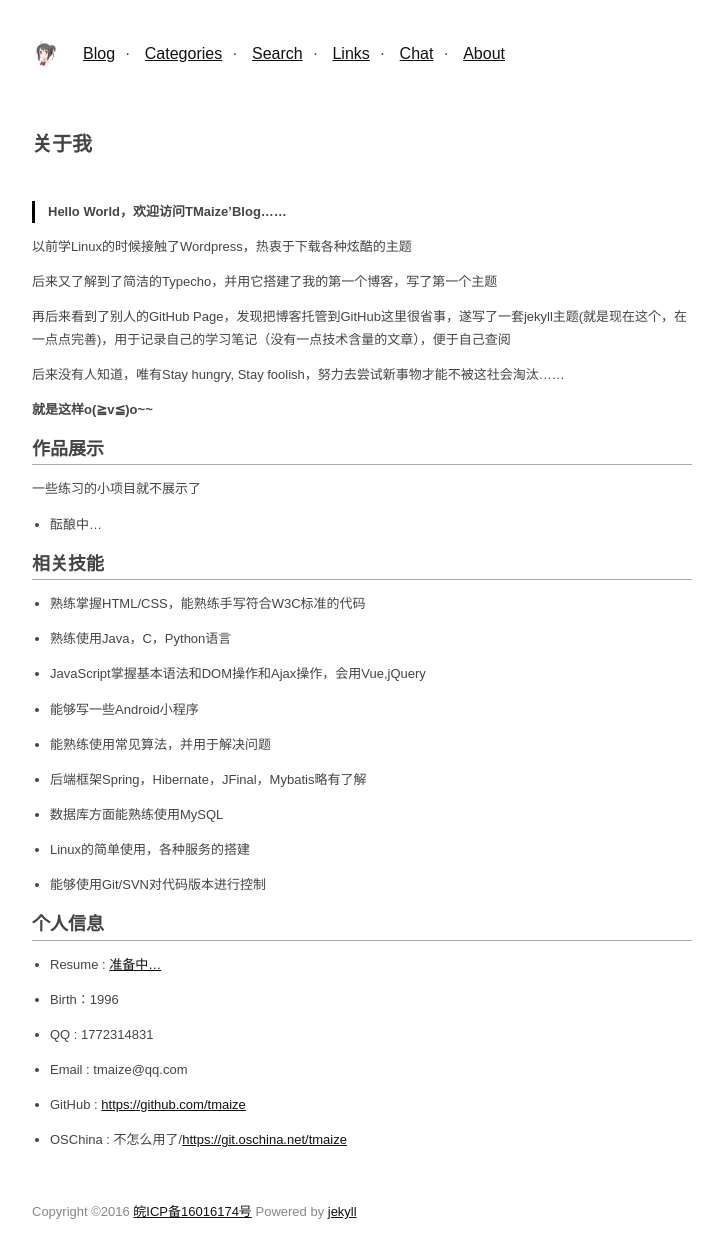
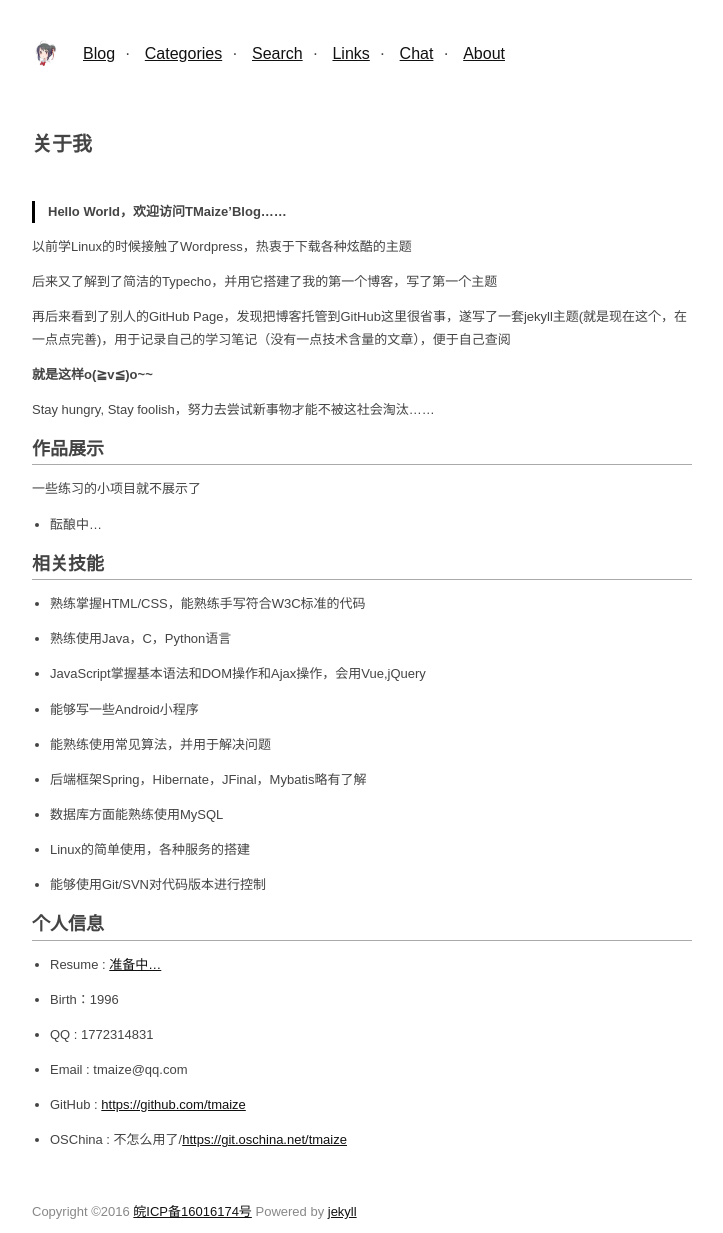
Before and after one commit to TMaize/tmaize-blog, a Jekyll site: the page built from pages/about.md, in a window 1280 px wide. Shown: the whole page, without its empty margins (278-1001 px from the left). Built offline with Jekyll 4.4.1, drawn with Linux system fonts in a browser that asks for light colours.

Commit message:
修改文章

```diff
--- a/pages/about.md
+++ b/pages/about.md
@@ -11,9 +11,9 @@ title: 关于我
 
 再后来看到了别人的GitHub Page，发现把博客托管到GitHub这里很省事，遂写了一套jekyll主题(就是现在这个，在一点点完善)，用于记录自己的学习笔记（没有一点技术含量的文章），便于自己查阅
 
-后来没有人知道，唯有Stay hungry, Stay foolish，努力去尝试新事物才能不被这社会淘汰......
+**就是这样o(≧v≦)o~~**
 
-**就是这样o(≧v≦)o~~**
+Stay hungry, Stay foolish，努力去尝试新事物才能不被这社会淘汰......
 
 # 作品展示
 
```
